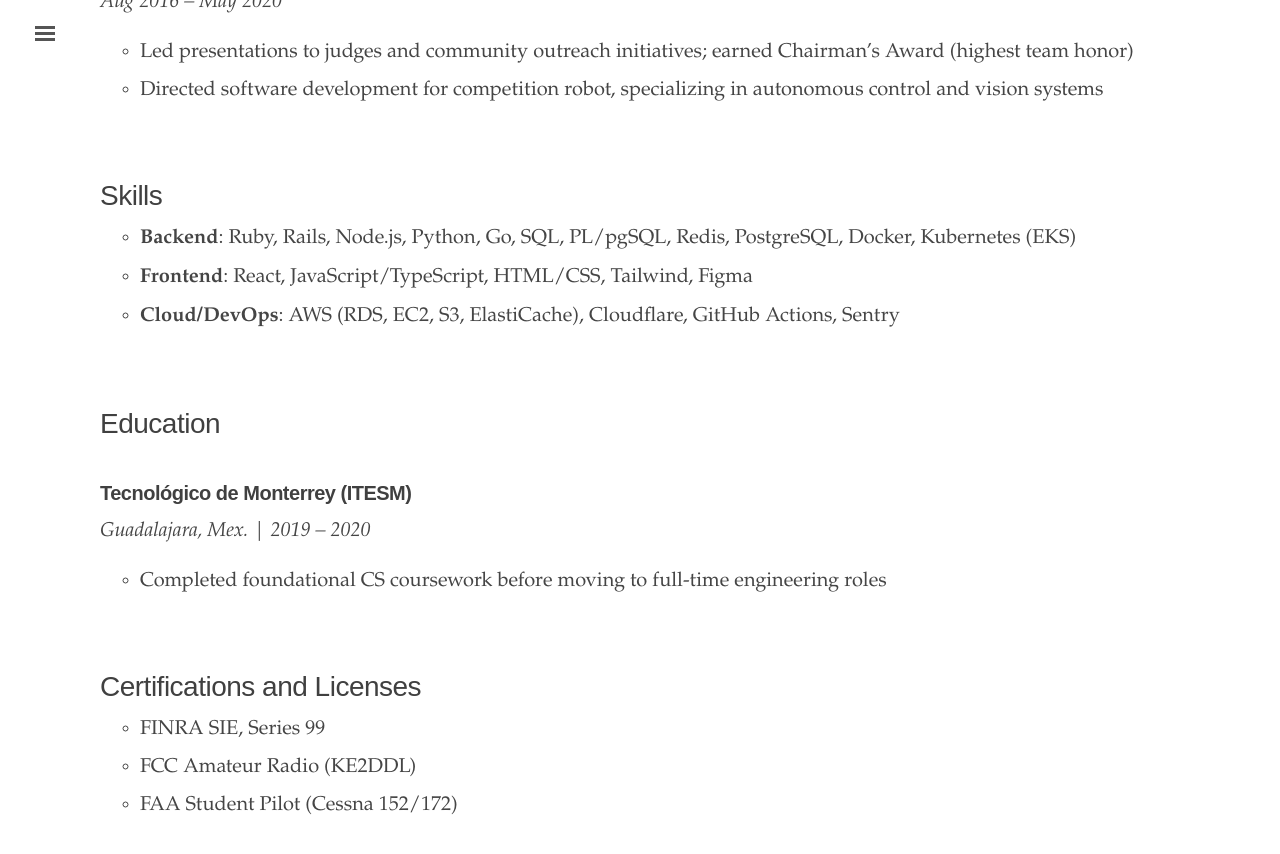
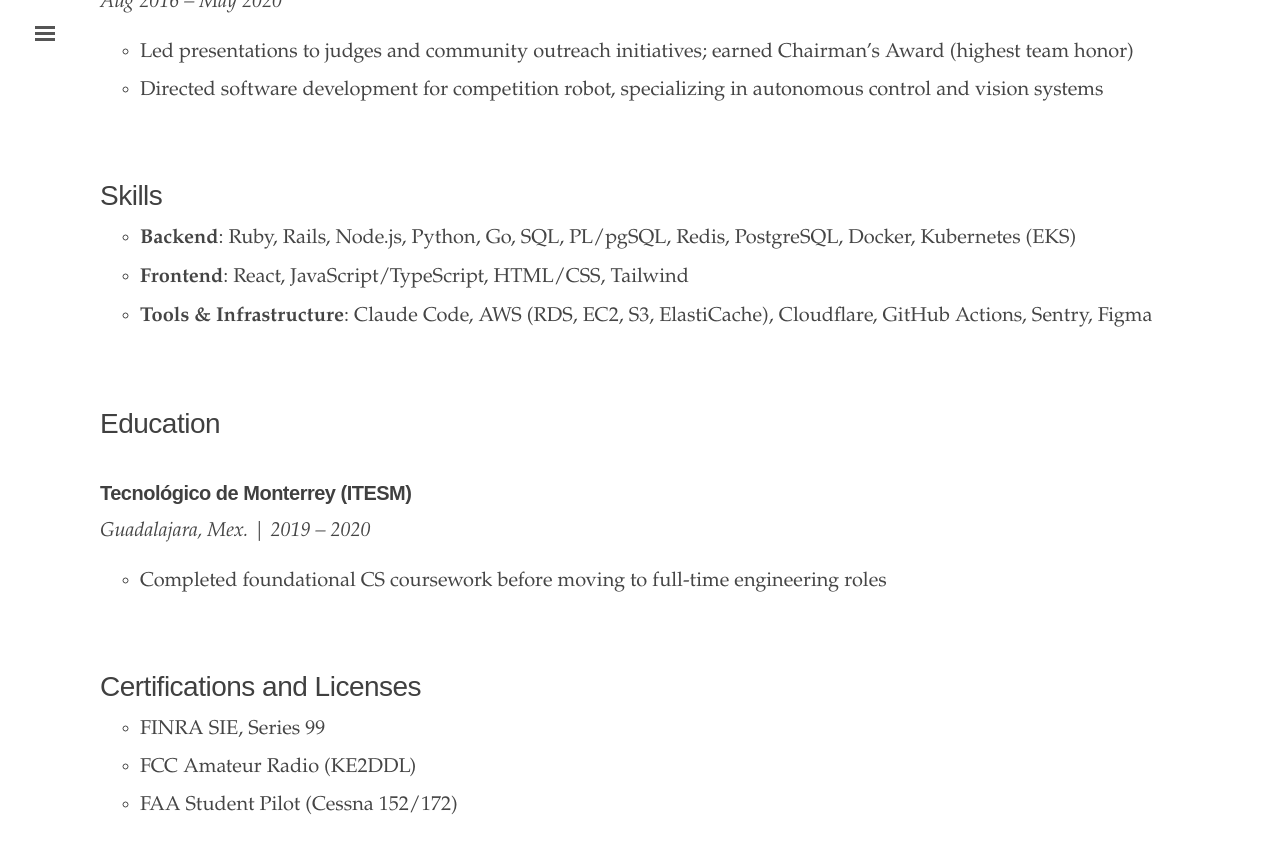
Before and after one commit to emilio2601/emilio2601.dev, a Jekyll site: the page built from _texts/resume.md, in a window 1280 px wide and 900 px high, scrolled down 1853 px. Shown: the top 854 px of the window. Built offline with Jekyll 4.4.1, drawn with Linux system fonts in a browser that asks for light colours.

Commit message:
Rename Cloud/DevOps to Tools & Infrastructure, add Claude Code
Moved Figma from Frontend to this section as well.

Co-Authored-By: Claude Opus 4.5 <noreply@anthropic.com>

```diff
--- a/_texts/resume.md
+++ b/_texts/resume.md
@@ -59,8 +59,8 @@ toc:
 # Skills
 
 - **Backend**: Ruby, Rails, Node.js, Python, Go, SQL, PL/pgSQL, Redis, PostgreSQL, Docker, Kubernetes (EKS)
-- **Frontend**: React, JavaScript/TypeScript, HTML/CSS, Tailwind, Figma
-- **Cloud/DevOps**: AWS (RDS, EC2, S3, ElastiCache), Cloudflare, GitHub Actions, Sentry
+- **Frontend**: React, JavaScript/TypeScript, HTML/CSS, Tailwind
+- **Tools & Infrastructure**: Claude Code, AWS (RDS, EC2, S3, ElastiCache), Cloudflare, GitHub Actions, Sentry, Figma
 
 <br />
 
```
Also changed, not shown: 1 other file.
